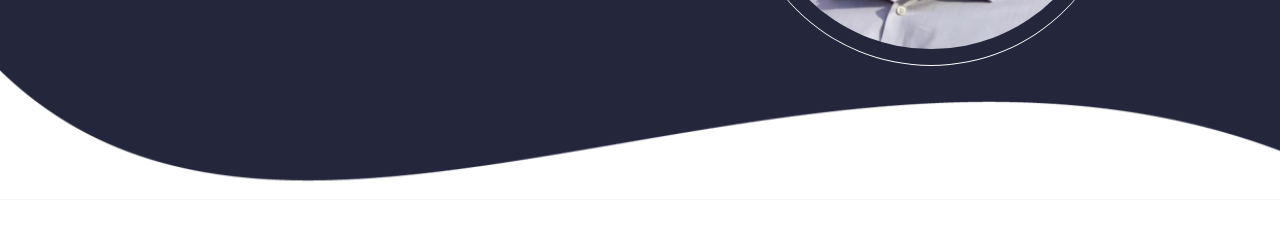
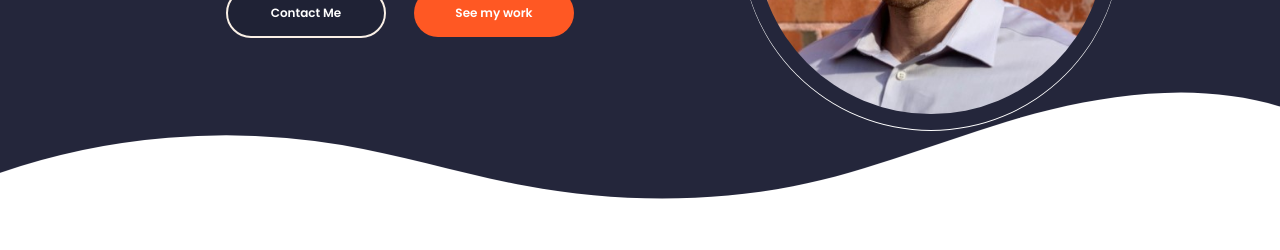
Before and after one commit to RdotSilva/TypeScript-React-Showcase, a React (Create React App) app: page / in a window 1280 px wide. Shown: the part 470-720 px from the top of the page. Built offline with nearby package versions, Linux system fonts and the light colour scheme; a web font is replaced by a local one.

Commit message:
Improve wave graphic footer

```diff
--- a/src/components/Profile/ProfileFooter.css
+++ b/src/components/Profile/ProfileFooter.css
@@ -14,6 +14,29 @@
   max-width: 100%;
   height: 130px;
 }
+.footer-wrapper {
+  position: relative;
+  background-color: #24263b;
+}
+.wave-graphic {
+  position: absolute;
+  bottom: 0;
+  left: 0;
+  width: 100%;
+  overflow: hidden;
+  line-height: 0;
+  transform: rotate(180deg);
+}
+.wave-graphic svg {
+  position: relative;
+  display: block;
+  width: calc(100% + 1.3px);
+  height: 117px;
+  transform: rotateY(180deg);
+}
+.wave-graphic .shape-fill {
+  fill: #ffffff;
+}
 /*IPAD PRO RESPONSIVENESS*/
 @media only screen and (max-width: 1110px) {
   .footer-parent {
--- a/src/components/Profile/ProfileFooter.tsx
+++ b/src/components/Profile/ProfileFooter.tsx
@@ -3,14 +3,21 @@ import "./ProfileFooter.css";
 
 const ProfileFooter = () => {
   return (
-    <div className="footer-container">
-      <div className="footer-parent">
-        <img
-          src={require("../../assets/images/shape-bg.png").default}
-          alt="profile footer image"
-        />
+    <section className="footer-wrapper">
+      <div className="wave-graphic">
+        <svg
+          data-name="Layer 1"
+          xmlns="http://www.w3.org/2000/svg"
+          viewBox="0 0 1200 120"
+          preserveAspectRatio="none"
+        >
+          <path
+            d="M321.39,56.44c58-10.79,114.16-30.13,172-41.86,82.39-16.72,168.19-17.73,250.45-.39C823.78,31,906.67,72,985.66,92.83c70.05,18.48,146.53,26.09,214.34,3V0H0V27.35A600.21,600.21,0,0,0,321.39,56.44Z"
+            className="shape-fill"
+          ></path>
+        </svg>
       </div>
-    </div>
+    </section>
   );
 };
 
```
